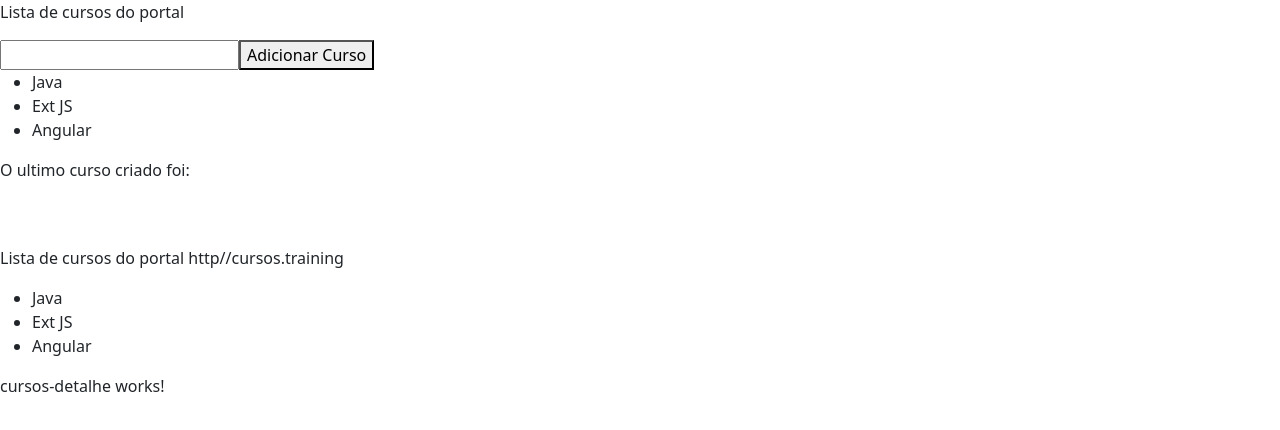
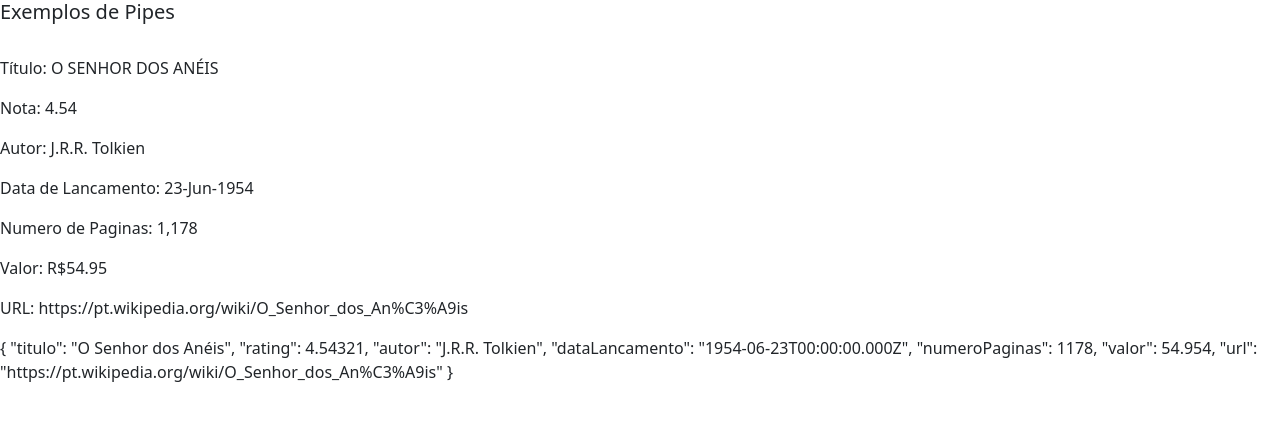
Before and after one commit to daniel-souto-rodrigues/first-project-angular, an Angular app: page / in a window 1280 px wide. Shown: the top 430 px of the page. Built offline with nearby package versions, Linux system fonts and the light colour scheme.

Commit message:
using pipes

```diff
--- a/src/app/app.component.html
+++ b/src/app/app.component.html
@@ -1,3 +1 @@
-<app-create-curso></app-create-curso>
-<br><br>
-<app-cursos></app-cursos>
+<app-pipes></app-pipes>
--- a/src/app/app.module.ts
+++ b/src/app/app.module.ts
@@ -28,6 +28,7 @@ import { NgElseDirective } from './shared/ng-else.directive';
 import { CreateCursoModule } from './cursos/create-curso/create-curso.module';
 import { CursosService } from './cursos/cursos.service';
 import { LogService } from './shared/log.service';
+import { PipesComponent } from './pipes/pipes.component';
 
 @NgModule({
   declarations: [
@@ -50,7 +51,8 @@ import { LogService } from './shared/log.service';
     CustomDirectivesComponent,
     HighlightMouseDirective,
     HighlightDirective,
-    NgElseDirective
+    NgElseDirective,
+    PipesComponent
   ],
   imports: [
     BrowserModule,
--- /dev/null
+++ b/src/app/pipes/pipes.component.html
@@ -0,0 +1,12 @@
+<h5>Exemplos de Pipes</h5>
+<br />
+
+<p>Título: {{ livro.titulo | uppercase}}</p>
+<p>Nota: {{ livro.rating | number : "1.1-2" }}</p>
+<p>Autor: {{ livro.autor }}</p>
+<p>Data de Lancamento: {{ livro.dataLancamento | date : "dd-MMM-yyyy" }}</p>
+<p>Numero de Paginas: {{ livro.numeroPaginas | number }}</p>
+<p>Valor: {{ livro.valor | currency : "BRL" }}</p>
+<p>URL: {{ livro.url }}</p>
+
+<p>{{ livro | json }}</p>
--- /dev/null
+++ b/src/app/pipes/pipes.component.ts
@@ -0,0 +1,25 @@
+import { Component, OnInit } from '@angular/core';
+
+@Component({
+  selector: 'app-pipes',
+  templateUrl: './pipes.component.html',
+  styleUrls: ['./pipes.component.css']
+})
+export class PipesComponent implements OnInit {
+
+  livro: any = {
+    titulo: "O Senhor dos Anéis",
+    rating: 4.54321,
+    autor: "J.R.R. Tolkien",
+    dataLancamento: new Date(1954, 5, 23),
+    numeroPaginas: 1178,
+    valor: 54.954,
+    url: 'https://pt.wikipedia.org/wiki/O_Senhor_dos_An%C3%A9is'
+  }
+
+  constructor() { }
+
+  ngOnInit(): void {
+  }
+
+}
```
Also changed, not shown: src/app/pipes/pipes.component.css (added), 1 other file (tests, documents, lock files or other folders).
